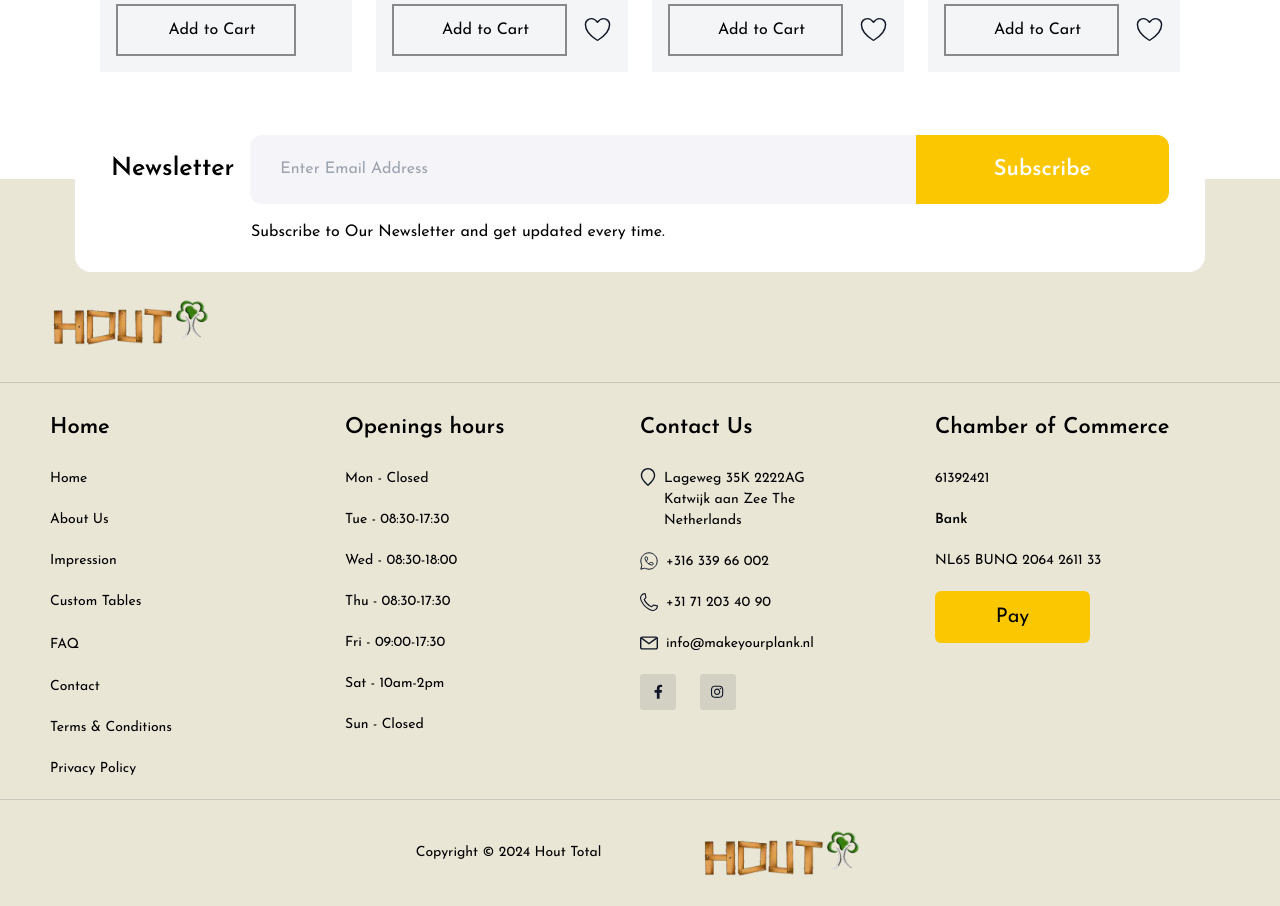
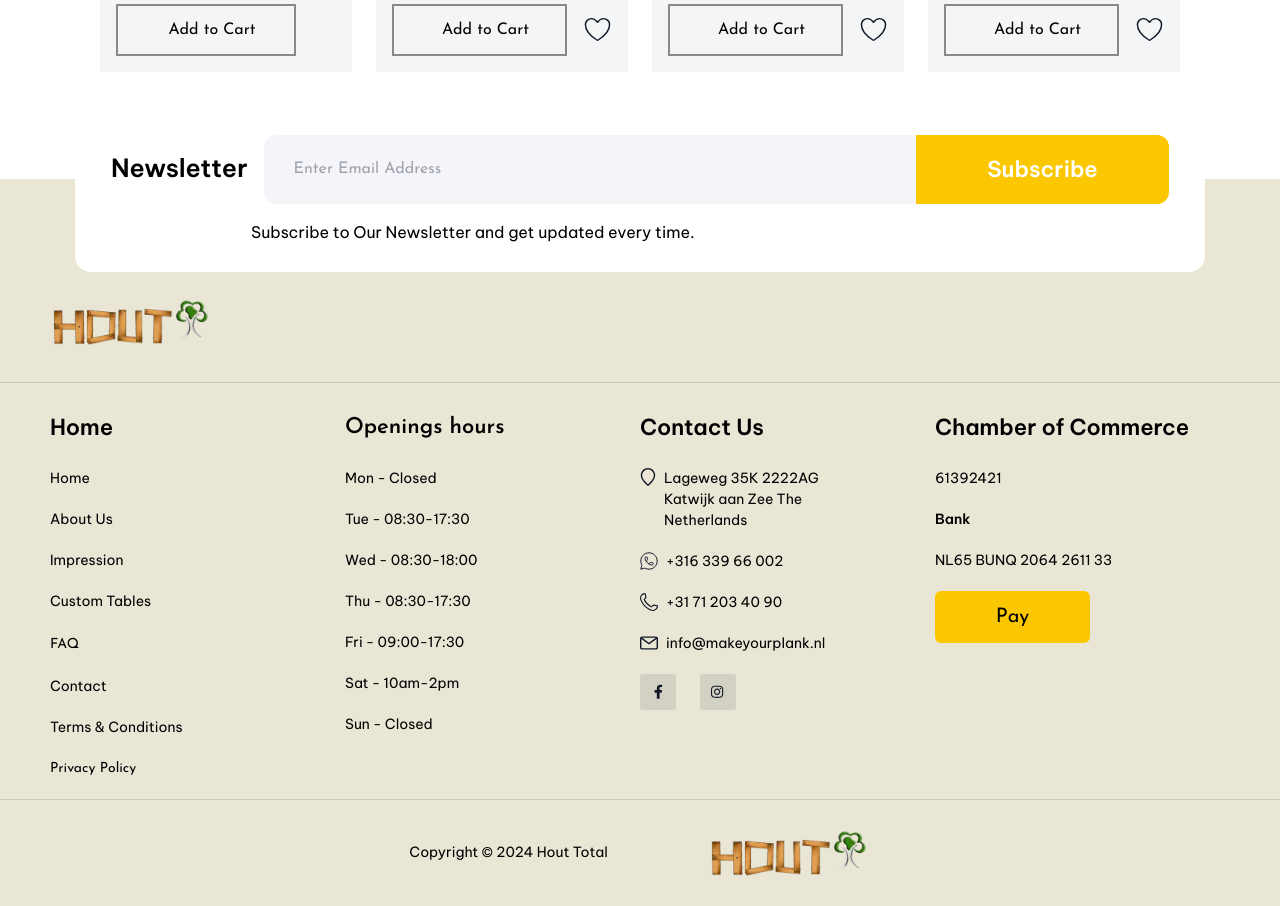
Before and after one commit to moizbroad/Hoout, a React (Vite) app: page /wood-page in a window 1280 px wide. Shown: the part 2160-3066 px from the top of the page. Built offline with nearby package versions, Linux system fonts and the light colour scheme.

Commit message:
update account section

```diff
--- a/src/App.css
+++ b/src/App.css
@@ -6,6 +6,9 @@
 @import url("https://fonts.googleapis.com/css2?family=Josefin+Sans:ital,wght@0,100..700;1,100..700&family=Nunito+Sans:ital,opsz,wght@0,6..12,200..1000;1,6..12,200..1000&family=Poppins:ital,wght@0,100;0,200;0,300;0,400;0,500;0,600;0,700;0,800;0,900;1,100;1,200;1,300;1,400;1,500;1,600;1,700;1,800;1,900&display=swap");
 /* Nunito Sans */
 @import url("https://fonts.googleapis.com/css2?family=Josefin+Sans:ital,wght@0,100..700;1,100..700&family=Nunito+Sans:ital,opsz,wght@0,6..12,200..1000;1,6..12,200..1000&display=swap");
+
+/* bs vitnam */
+@import url("https://fonts.googleapis.com/css2?family=Be+Vietnam+Pro:ital,wght@0,100;0,200;0,300;0,400;0,500;0,600;0,700;0,800;0,900;1,100;1,200;1,300;1,400;1,500;1,600;1,700;1,800;1,900&display=swap");
 
 a:hover,
 button:hover {
@@ -100,6 +103,10 @@ a.sideActive::before {
 
 .pops {
   font-family: "Poppins" !important;
+}
+
+.vietnam {
+  font-family: "Be Vietnam Pro" !important;
 }
 
 .inventCard {
@@ -235,16 +242,16 @@ input[type="radio"]:checked + .box-content {
   width: 43px;
   height: 36px;
   border-radius: 5px;
-  border: 2px solid #B9B9B9;
+  border: 2px solid #b9b9b9;
 }
 .cart-button {
   width: 52px;
   height: 43px;
-  background-color: #FBC700;
+  background-color: #fbc700;
   border-radius: 5px;
 }
 .wood-stock-table table tr:nth-child(even) {
-  background-color: #F8F8F8;
+  background-color: #f8f8f8;
 }
 
 /* media query start  */
--- a/src/components/Common/DatePicker.jsx
+++ /dev/null
@@ -1,14 +0,0 @@
-import React, { useState } from "react";
-
-const DatePicker = () => {
-  const [startDate, setStartDate] = useState(new Date());
-  return (
-    <DatePicker
-      showIcon
-      selected={startDate}
-      onChange={(date) => setStartDate(date)}
-    />
-  );
-};
-
-export default DatePicker;
--- a/src/components/Common/QualitySection.jsx
+++ b/src/components/Common/QualitySection.jsx
@@ -36,8 +36,8 @@ const QualitySection = () => {
             </div>
             <div className="flex-col">
               {" "}
-              <div className="text-primary">{item.head}</div>
-              <div className="text-primary">{item.subHead}</div>
+              <div className="text-primary pops ">{item.head}</div>
+              <div className="text-primary pops ">{item.subHead}</div>
             </div>
           </div>
         );
--- a/src/components/Home/FooterSection.jsx
+++ b/src/components/Home/FooterSection.jsx
@@ -30,7 +30,7 @@ const FooterSection = ({ isShow }) => {
         <section className="w-full absolute top-[-72px] left-[50%] right-[50%] transform -translate-x-1/2 -translate-y-1/2sF justify-center bg-white rounded-2xl max-w-[95%] xl:max-w-[1130px] mx-auto gap-x-3 py-3 md:py-7 lg:py-7 xl:py-7 px-4 md:px-7 lg:px-9 xl:px-9">
           <div className="flex flex-col flex-1 gap-2">
             <div className="flex flex-col md:flex-row lg:flex-row xl:flex-row gap-4 items-start md:items-center lg:items-center xl:items-center">
-              <div className="font-semibold text-[#000] text-[25px]">
+              <div className="font-semibold text-[#000] text-[25px] vietnam">
                 Newsletter
               </div>
               <div className="flex flex-col xs:gap-4 sm:gap-4 sm:flex-row md:flex-row lg:flex-row xl:flex-row w-full">
@@ -39,12 +39,12 @@ const FooterSection = ({ isShow }) => {
                   placeholder="Enter Email Address"
                   className="bg-[#F5F4F8] flex-grow input-field"
                 />
-                <button className="subscribe-btn w-[150px] md:w-[200px] lg:w-[253px] xl:w-[253px]">
+                <button className="subscribe-btn vietnam  w-[150px] md:w-[200px] lg:w-[253px] xl:w-[253px]">
                   Subscribe
                 </button>
               </div>
             </div>
-            <div className=" pt-2 text-xs  text-[#000] xs:text-sm ms-0 md:ms-[140px] lg:ms-[140px] xl:ms-[140px]">
+            <div className=" pt-2 text-xs vietnam  text-[#000] xs:text-sm ms-0 md:ms-[140px] lg:ms-[140px] xl:ms-[140px]">
               Subscribe to Our Newsletter and get updated every time.
             </div>
           </div>
@@ -57,24 +57,24 @@ const FooterSection = ({ isShow }) => {
         <section className="footer-content">
           <div className="flex flex-wrap justify-center sm:justify-normal gap-y-12  text-[#000] mt-7 max-w-[1240px] px-[30px] mx-auto sm:mb-4 xs:mb-4">
             <div className=" w-[100%] sm:w-[50%] md:w-[25%] lg:w-[25%] xl:w-[25%]">
-              <div className="mb-6 text-[18px] md:text-[20px] lg:text-[22px] xl:text-[22px] font-semibold text-[#000]">
+              <div className="mb-6  vietnam text-[18px] md:text-[20px] lg:text-[22px] xl:text-[22px] font-semibold text-[#000]">
                 Home
               </div>
-              <div className="mb-5 text-[14px]">Home</div>
-              <div className="mb-5 text-[14px]">About Us</div>
-              <div className="mb-5 text-[14px]">Impression</div>
-              <div className="mb-5 text-[14px]">Custom Tables</div>
+              <div className="mb-5 text-[14px] vietnam ">Home</div>
+              <div className="mb-5 text-[14px] vietnam ">About Us</div>
+              <div className="mb-5 text-[14px] vietnam ">Impression</div>
+              <div className="mb-5 text-[14px] vietnam ">Custom Tables</div>
               <div className="mb-5">
                 <Link to="/faq" className="text-[14px]">
                   FAQ
                 </Link>
               </div>
-              <div className="mb-5 text-[14px]">Contact</div>
-              <div className="mb-5 text-[14px]">
+              <div className="mb-5 text-[14px] vietnam ">Contact</div>
+              <div className="mb-5 text-[14px] vietnam ">
                 <Link to="/terms-conditions">Terms & Conditions</Link>
               </div>
               <div className="mb-5 text-[14px]">
-                <Link to="privacy-policy">Privacy Policy</Link>
+                <Link to="privacy-policy vietnam ">Privacy Policy</Link>
               </div>
             </div>
 
@@ -84,36 +84,36 @@ const FooterSection = ({ isShow }) => {
                   <div className="mb-6 text-[18px] md:text-[20px] lg:text-[22px] xl:text-[22px] font-semibold text-[#000]">
                     {item.title}
                   </div>
-                  <div className="mb-5 text-[14px]">{item.mon}</div>
-                  <div className="mb-5 text-[14px]">{item.tue}</div>
-                  <div className="mb-5 text-[14px]">{item.wed}</div>
-                  <div className="mb-5 text-[14px]">{item.thurs}</div>
-                  <div className="mb-5 text-[14px]">{item.fri}</div>
-                  <div className="mb-5 text-[14px]">{item.sat}</div>
-                  <div className="mb-5 text-[14px]">{item.sun}</div>
+                  <div className="mb-5 text-[14px] vietnam ">{item.mon}</div>
+                  <div className="mb-5 text-[14px] vietnam ">{item.tue}</div>
+                  <div className="mb-5 text-[14px] vietnam ">{item.wed}</div>
+                  <div className="mb-5 text-[14px] vietnam ">{item.thurs}</div>
+                  <div className="mb-5 text-[14px] vietnam ">{item.fri}</div>
+                  <div className="mb-5 text-[14px] vietnam ">{item.sat}</div>
+                  <div className="mb-5 text-[14px] vietnam ">{item.sun}</div>
                 </div>
               ))}
             </div>
 
             <div className=" w-[100%] sm:w-[50%] md:w-[25%] lg:w-[25%] xl:w-[25%]">
-              <div className="mb-6 text-[18px] md:text-[20px] lg:text-[22px] xl:text-[22px] font-semibold text-[#000]">
+              <div className="mb-6 text-[18px] vietnam  md:text-[20px] lg:text-[22px] xl:text-[22px] font-semibold text-[#000]">
                 Contact Us
               </div>
-              <div className="flex items-start gap-x-2 mb-5 text-[14px]">
+              <div className="flex items-start gap-x-2 mb-5 text-[14px] vietnam ">
                 {" "}
                 <img src={location} /> Lageweg 35K 2222AG <br /> Katwijk aan Zee
                 The <br />
                 Netherlands{" "}
               </div>
-              <div className="flex items-center mb-5 text-[14px] gap-x-2">
+              <div className="flex items-center mb-5 text-[14px] gap-x-2 vietnam ">
                 {" "}
                 <img src={whatsp} /> +316 339 66 002
               </div>
-              <div className="flex items-center mb-5 text-[14px] gap-x-2">
+              <div className="flex items-center mb-5 text-[14px] gap-x-2 vietnam ">
                 {" "}
                 <img src={phone} /> +31 71 203 40 90
               </div>
-              <div className="flex items-center mb-5 text-[14px] gap-x-2">
+              <div className="flex items-center mb-5 text-[14px] gap-x-2 vietnam ">
                 {" "}
                 <img src={emailFooter} /> info@makeyourplank.nl
               </div>
@@ -129,12 +129,16 @@ const FooterSection = ({ isShow }) => {
             </div>
 
             <div className=" w-[100%] sm:w-[50%] md:w-[25%] lg:w-[25%] xl:w-[25%]">
-              <div className="mb-6 text-[18px] md:text-[20px] lg:text-[22px] xl:text-[22px] font-semibold text-[#000]">
+              <div className="mb-6 text-[18px] vietnam  md:text-[20px] lg:text-[22px] xl:text-[22px] font-semibold text-[#000]">
                 Chamber of Commerce
               </div>
-              <div className="mb-5 text-[14px]">61392421</div>
-              <div className="mb-5 text-[14px] font-semibold">Bank</div>
-              <div className="mb-5 text-[14px]">NL65 BUNQ 2064 2611 33</div>
+              <div className="mb-5 text-[14px] vietnam ">61392421</div>
+              <div className="mb-5 text-[14px] font-semibold vietnam ">
+                Bank
+              </div>
+              <div className="mb-5 text-[14px] vietnam ">
+                NL65 BUNQ 2064 2611 33
+              </div>
               <div className=" mt-5 pay-button">
                 {" "}
                 <Button
@@ -150,7 +154,7 @@ const FooterSection = ({ isShow }) => {
           </div>
         </section>
         <div className="copyright-sect xs:flex-col-reverse flex justify-center items-center sm:gap-[30px] xs:gap-[30px] gap-[100px] py-[30px] px-[30px]">
-          <div className="text-[14px] text-[#111727s]">
+          <div className="text-[14px] vietnam text-[#111727s]">
             Copyright © 2024 Hout Total
           </div>
           <img src={footerLogo} />
--- a/src/components/ShopComponents/Filters.jsx
+++ b/src/components/ShopComponents/Filters.jsx
@@ -16,7 +16,7 @@ const Filters = () => {
 
   return (
     <div className="max-w-[300px] md:max-w-[100%]  sm:max-w-[100%]    xs:max-w-[100%]   xl:min-h-[1050px] shadow-xl md:overflow-auto sm:overflow-auto  xs:overflow-auto   ">
-      <span className="pt-[50px]  text-22 flex px-12 text-center md:justify-center font-bold ">
+      <span className="pt-[50px] md:pt-4 sm:pt-3 xs:pt-3   text-22 flex px-12 text-center md:justify-center font-bold ">
         Our assortment
       </span>
 
@@ -25,7 +25,7 @@ const Filters = () => {
           return (
             <div
               key={index}
-              className="flex justify-start px-12 lg:px-8 md:px-8 sm:px-6    items-center py-[5px]   "
+              className="flex justify-start px-12 lg:px-8 md:px-8 sm:px-6  xs:px-3    md:py-[0.5px]      items-center py-[5px]     "
             >
               <PaymentCard name={item.filter} isChecked={true} removeBg />
             </div>
```
Also changed, not shown: src/Pages/OrderList.jsx (+7 -3 lines), src/Pages/ShopPage.jsx (+37 -39 lines), src/components/Address/Account.jsx (+26 -1 lines), src/components/AdminLayout/AdminMainNav.jsx (+9 -3 lines), src/components/Common/Date.jsx (added, +60 -0 lines), src/components/Common/HeadLessDropDown.jsx (+42 -11 lines), src/assets/DashboardImages/more.svg (added), 1 other file (tests, documents, lock files or other folders).
